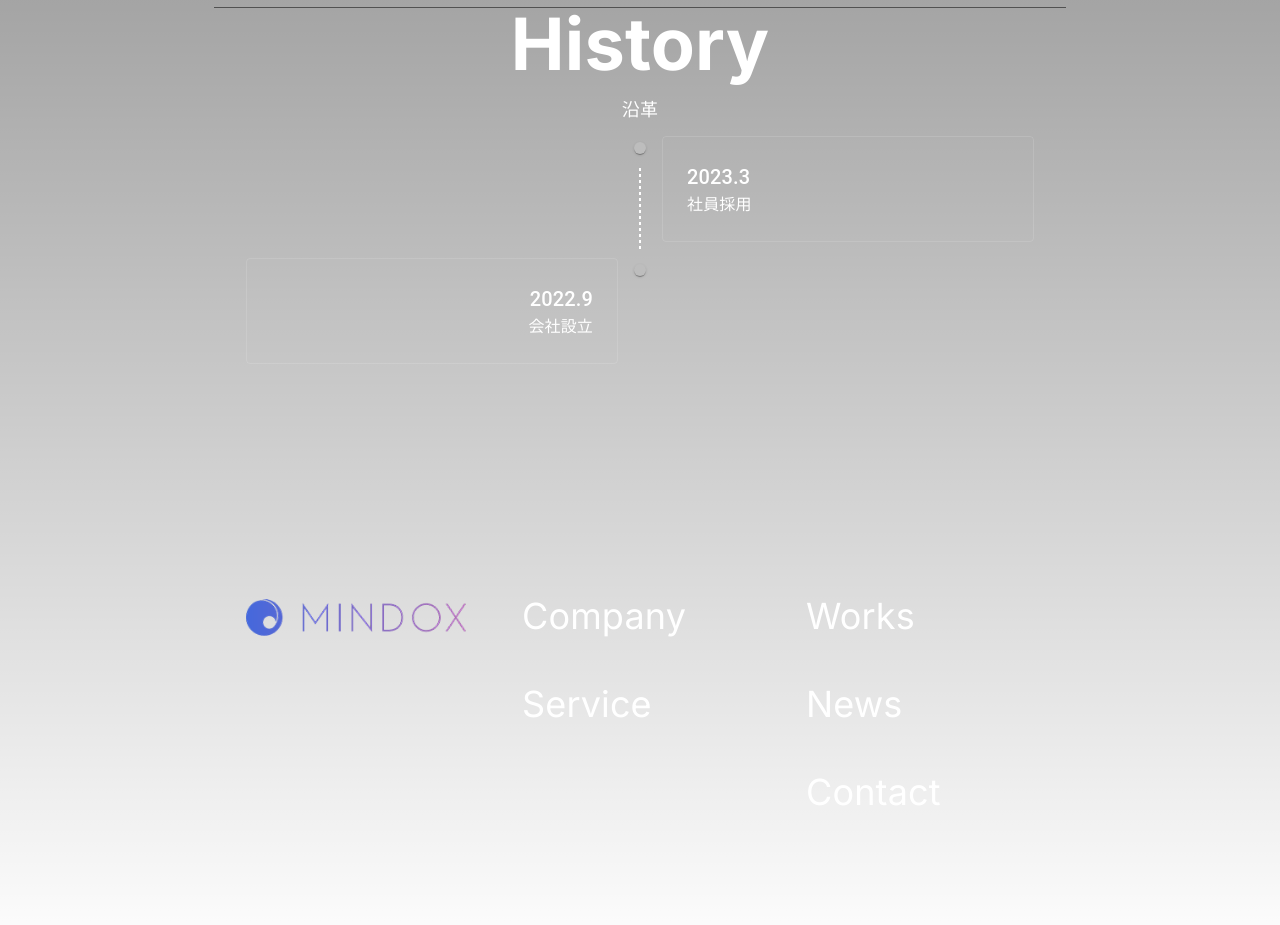
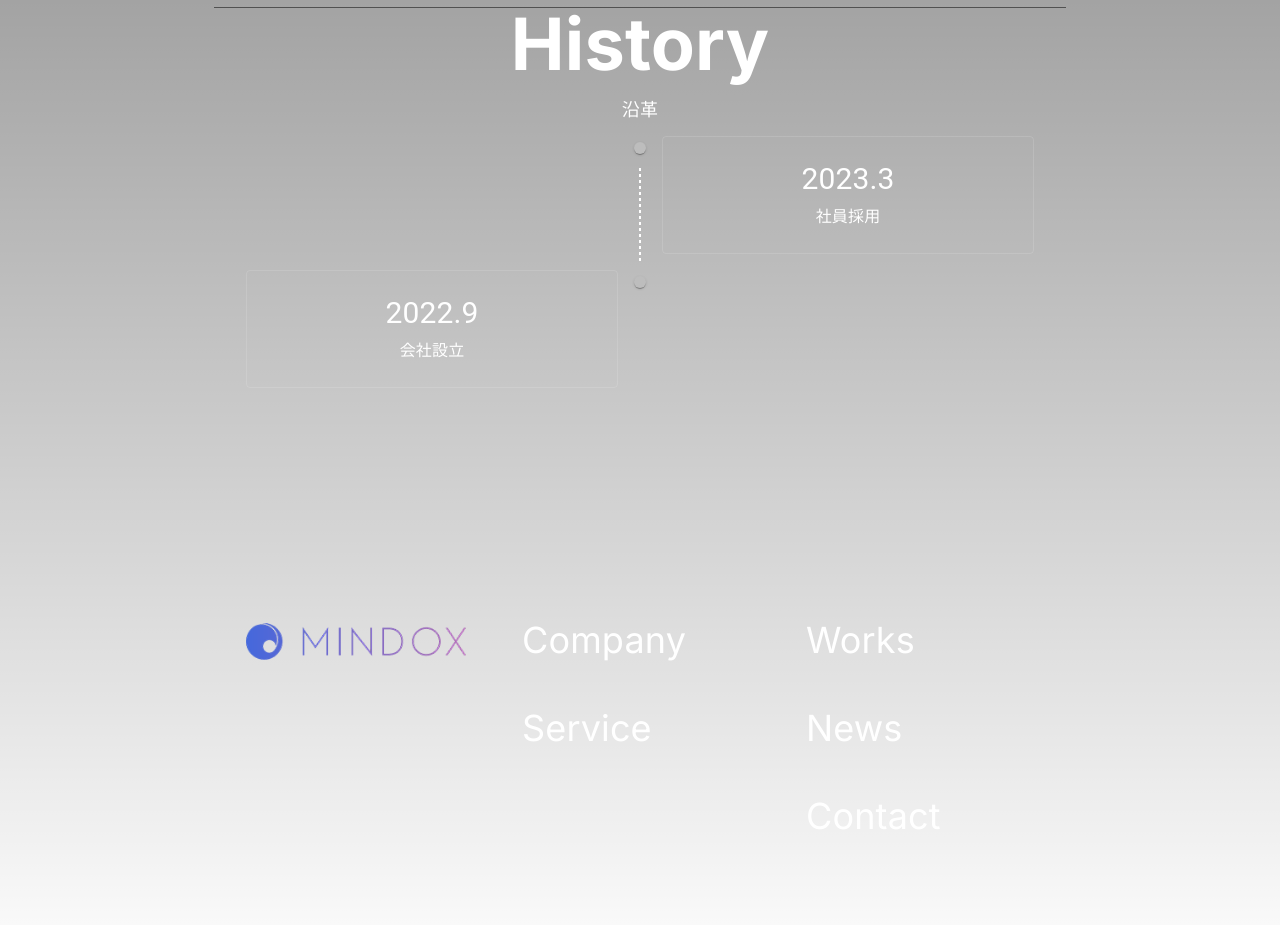
Before and after one commit to starduliang/mindox.jp, a Next.js app: page /company in a window 1280 px wide. Shown: the part 1560-2485 px from the top of the page. Built offline with nearby package versions, Linux system fonts and the light colour scheme.

Commit message:
polish css in history

```diff
--- a/app/company/History.tsx
+++ b/app/company/History.tsx
@@ -1,11 +1,10 @@
 import React from 'react'
 import { Timeline, TimelineItem, TimelineSeparator, TimelineConnector, TimelineContent, TimelineDot } from '@mui/lab'
-import { Typography } from '@mui/material'
 
 const History = (): JSX.Element => {
   const timelineData = [
-    { year: '2023.3', event: '社員採用' },
-    { year: '2022.9', event: '会社設立' }
+    { yearMonth: '2023.3', event: '社員採用' },
+    { yearMonth: '2022.9', event: '会社設立' }
   ]
 
   return (
@@ -29,11 +28,9 @@ const History = (): JSX.Element => {
               )}
             </TimelineSeparator>
             <TimelineContent>
-              <div className="p-6 mb-1 border bg-transparent border-[color-border] border-1 rounded">
-                <Typography variant="h6" component="span">
-                  {item.year}
-                </Typography>
-                <Typography>{item.event}</Typography>
+              <div className="p-6 mb-1 border bg-transparent border-[color-border] border-1 rounded text-center">
+                <p className="text-3xl">{item.yearMonth}</p>
+                <p className="mt-2">{item.event}</p>
               </div>
             </TimelineContent>
           </TimelineItem>
```
